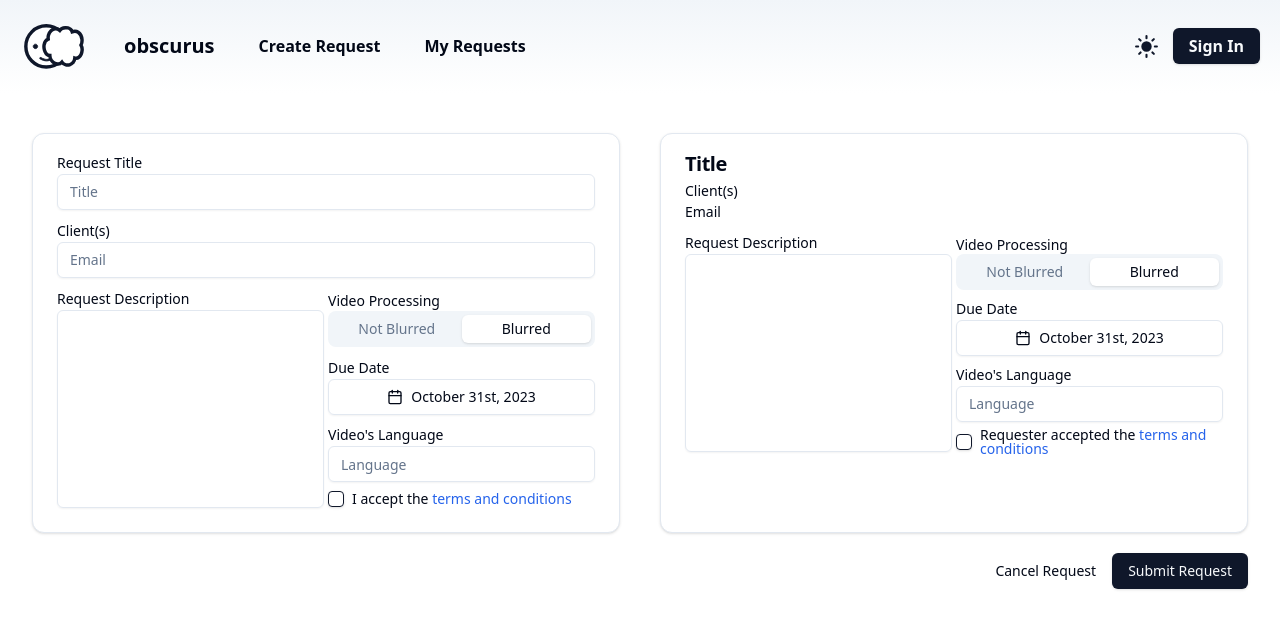
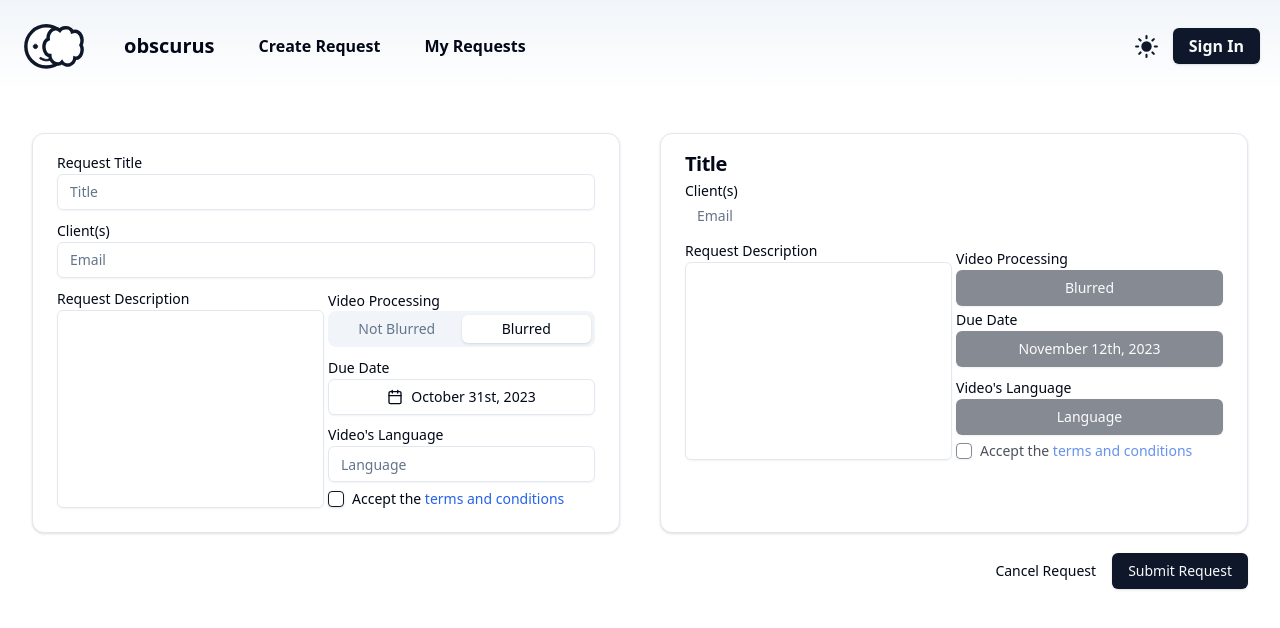
Before and after one commit to COSC-499-W2023/year-long-project-team-9, a Next.js app in the folder app/front-end/: page /CreateRequest2 in a window 1280 px wide. Shown: the top 628 px of the page. Built offline with nearby package versions, Linux system fonts and the light colour scheme.

Commit message:
Update CreateRequest2.tsx

```diff
--- a/app/front-end/src/pages/CreateRequest2.tsx
+++ b/app/front-end/src/pages/CreateRequest2.tsx
@@ -152,7 +152,7 @@ const CreateRequest = () => {
                                 <div className="flex items-center space-x-2">
                                     <Checkbox id="terms" />
                                     <label htmlFor="terms" className="text-sm font-medium leading-none peer-disabled:cursor-not-allowed peer-disabled:opacity-70">
-                                        I accept the <a href="" target="_blank" className='text-blue-600 dark:text-blue-500 hover:underline'>terms and conditions</a>
+                                        Accept the <a href="" target="_blank" className='text-blue-600 dark:text-blue-500 hover:underline'>terms and conditions</a>
                                     </label>
                                 </div>
                             </div>
@@ -173,7 +173,8 @@ const CreateRequest = () => {
                         </div>
                         <div>
                             <Label>Client(s)</Label>
-                            <p className='text-sm'>Email</p>
+                            {/*The code below is the entire code for email in preview*/}
+                            <p className='border-1 pr-3 pl-3 pt-1 pb-1 text-sm text-slate-500'>Email</p>
                         </div>
                         <div className='grid grid-cols-2 left-justify gap-1 pt-2'>
                             {/*Code for Request Description input*/}
@@ -183,38 +184,28 @@ const CreateRequest = () => {
                             </div>
                             <div className='grid grid-row-4 pt-2'>
                                 {/*Code for Video Processing input*/}
-                                <Label>Video Processing</Label>
-                                <Tabs defaultValue='blurred' className='pt-0.5 pb-1.5'>
-                                    <TabsList className='grid w-full grid-cols-2'>
-                                        <TabsTrigger value='notBlurred'>Not Blurred</TabsTrigger>
-                                        <TabsTrigger value='blurred'>Blurred</TabsTrigger>
-                                    </TabsList>
-                                </Tabs>
+                                <div>
+                                    <Label>Video Processing</Label>
+                                    <br></br>
+                                    <Button className='w-full' disabled>Blurred</Button>
+                                </div>
                                 {/*Code for Due Date input*/}
                                 <div className='pb-1.5'>
                                     <Label>Due Date</Label>
-                                    <Popover>
-                                        <PopoverTrigger asChild>
-                                            <Button variant={"outline"} className="w-full">
-                                                <CalendarIcon className="mr-2 h-4 w-4 flex-wrap" />
-                                                {date ? format(date, "PPP") : <span>Pick a date</span>}
-                                            </Button>
-                                        </PopoverTrigger>
-                                        <PopoverContent className="w-auto p-0">
-                                            <Calendar mode="single" selected={date} onSelect={setDate} initialFocus />
-                                        </PopoverContent>
-                                    </Popover>
+                                    <br></br>
+                                    <Button className='w-full' disabled>November 12th, 2023</Button>
                                 </div>
                                 {/*Code for Video's Language input*/}
                                 <div className='pb-1.5'>
                                     <Label>Video's Language</Label>
-                                    <Input placeholder="Language" />
+                                    <br></br>
+                                    <Button className='w-full' disabled>Language</Button>
                                 </div>
                                 {/*Code for terms and conditions*/}
                                 <div className="flex items-center space-x-2">
-                                    <Checkbox id="terms" />
-                                    <label htmlFor="terms" className="text-sm font-medium leading-none peer-disabled:cursor-not-allowed peer-disabled:opacity-70">
-                                        Requester accepted the <a href="" target="_blank" className='text-blue-600 dark:text-blue-500 hover:underline'>terms and conditions</a>
+                                    <Checkbox id="terms" disabled/>
+                                    <label htmlFor="terms" className="text-sm font-medium leading-none peer-disabled:cursor-not-allowed peer-disabled:opacity-70 cursor-none">
+                                        Accept the <a href="" target="_blank" className='text-blue-600 dark:text-blue-500 hover:underline'>terms and conditions</a>
                                     </label>
                                 </div>
                             </div>
```
